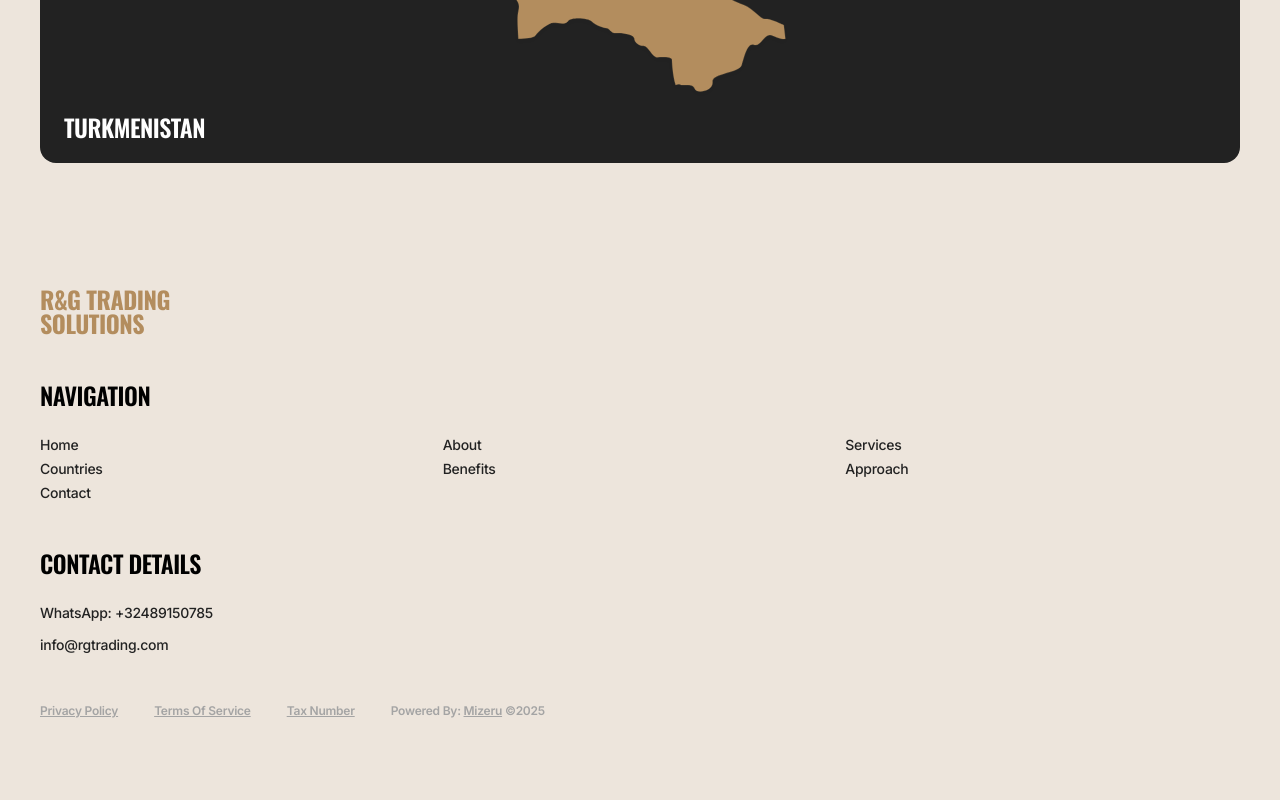
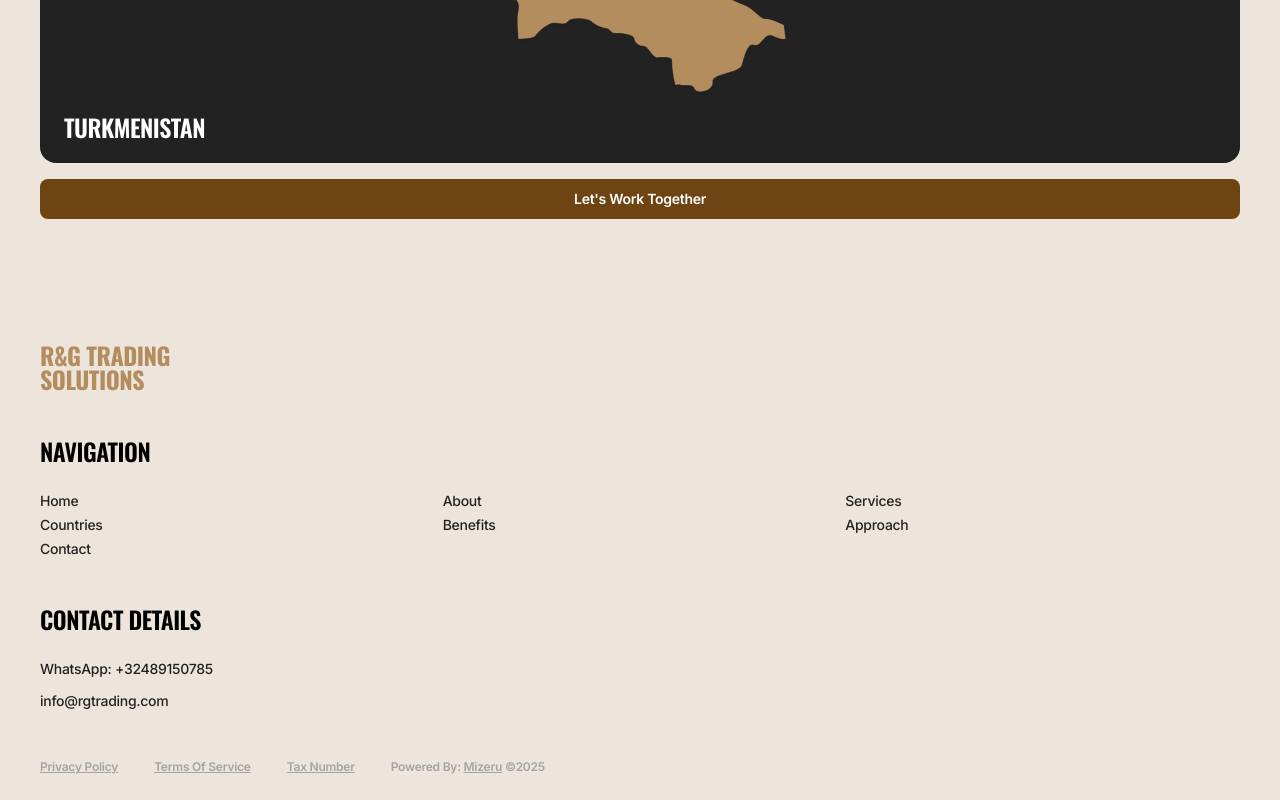
Before and after one commit to DevDugg/r-g-solutions, a Next.js app: page / in a window 1280 px wide. Shown: the part 3299-4099 px from the top of the page. Before the commit the page ends 4042 px from the top, so only its background shows below. Built offline with nearby package versions, Linux system fonts and the light colour scheme.

Commit message:
cta added to countries

```diff
--- a/src/components/sections/countries.tsx
+++ b/src/components/sections/countries.tsx
@@ -1,3 +1,4 @@
+import Button from "../elements/button";
 import Container from "../structure/container";
 import CountryCard from "../elements/country-card";
 import countries from "@/data/countries";
@@ -17,6 +18,7 @@
           {countries.cards.map((card) => (
             <CountryCard key={card.label} {...card} />
           ))}
+          <Button label={countries.cta.label} href={countries.cta.href} className="w-full bg-ACCENT_DARK" />
         </div>
       </Container>
     </section>
```
